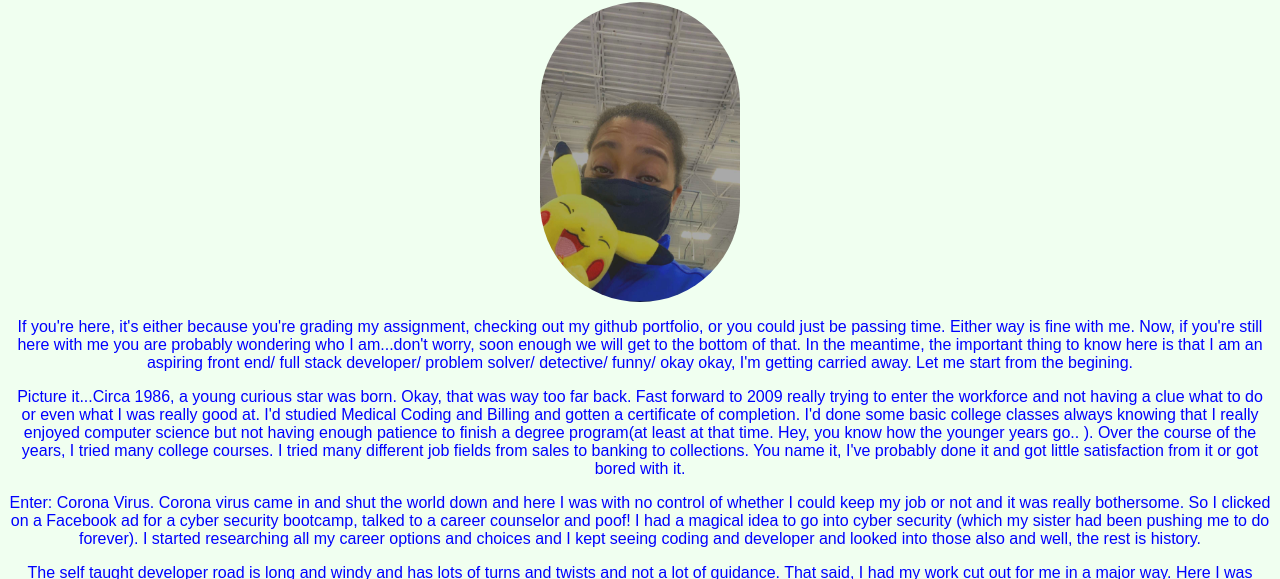
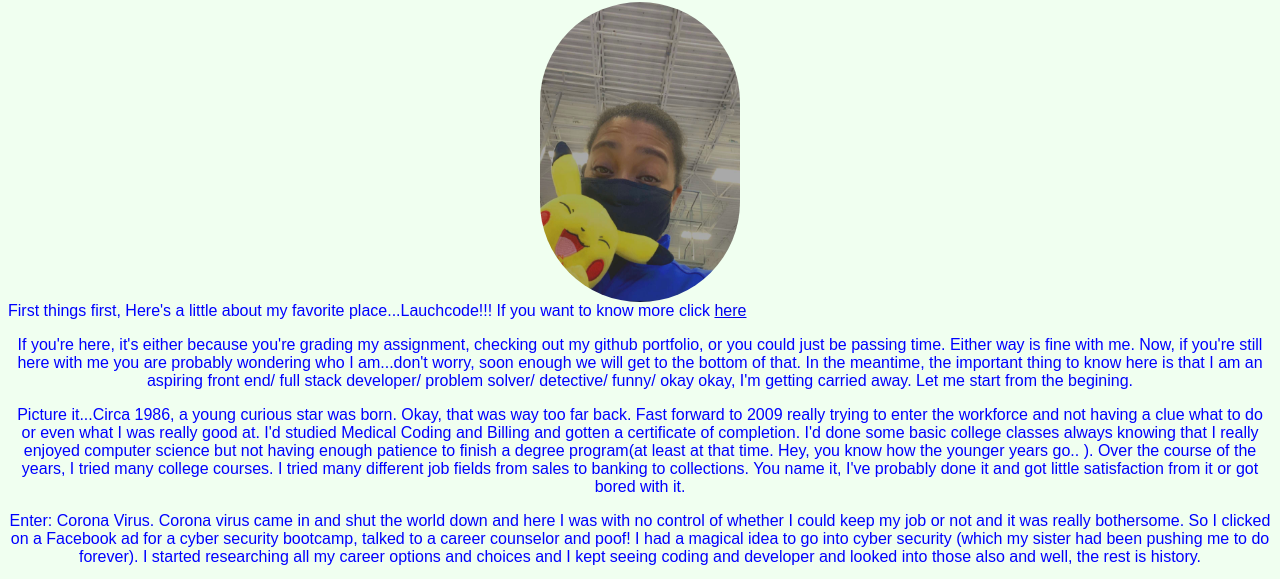
Before and after one commit to ashleyglenn0/html-me-something, a plain HTML site: page index.html in a window 1280 px wide. Shown: the part 178-757 px from the top of the page. Drawn offline with nearby package versions, Linux system fonts and the light colour scheme.

Commit message:
added article tag

```diff
--- a/index.html
+++ b/index.html
@@ -44,6 +44,7 @@
         </div>
     </header>
     <main>
+        <article>First things first, Here's a little about my favorite place...Lauchcode!!! If you want to know more click <a href="www.launchcode.org">here</a></article>
         <p>If you're here, it's either because you're grading my assignment, checking out my github portfolio, or you could just be passing time. Either way is fine with me. Now, if you're still here with me you are probably wondering who I am...don't worry,
             soon enough we will get to the bottom of that. In the meantime, the important thing to know here is that I am an aspiring front end/ full stack developer/ problem solver/ detective/ funny/ okay okay, I'm getting carried away. Let me start
             from the begining.</p>
```
